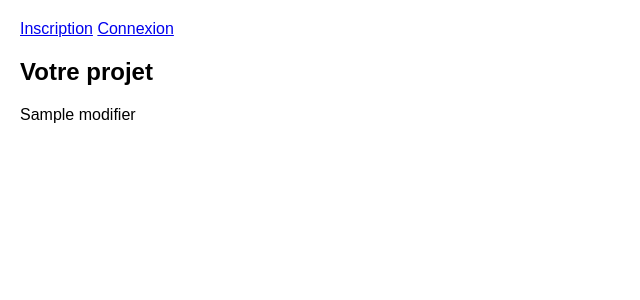
After one commit to Projets-Formation-IA-Analyse-de-Donnees/Projet_Fin_Anne, a Django app: template Talocka/Application_1/templates/modifier_projet.html in a window 1280 px wide. The commit adds this page. Shown: the top 300 px of the page, without its empty margins (0-640 px from the left). Run offline with Django 5.2, Linux system fonts and the light colour scheme; the template is opened without the code that fills it: most values are stand-ins (such as "Sample title", 1, 10 or a date in 2020).

Commit message:
encard_projetend

```diff
--- /dev/null
+++ b/Talocka/Application_1/templates/modifier_projet.html
@@ -0,0 +1,10 @@
+{% extends 'base.html' %}
+{% load static %}
+{% block content %}
+<h1>Votre projet</h1>
+
+{% if Modifier%}
+<p>{{ Modifier }}</p>
+{% endif %}
+
+{% endblock %}
--- a/Talocka/Application_1/templates/projets.html
+++ b/Talocka/Application_1/templates/projets.html
@@ -32,13 +32,13 @@
                     {% csrf_token %}
                     <button type="submit" class="btn btn-primary">C'est parti !</button>
                 </form>
-                <form method="post" action="{% url 'projets' %}">
+                <form method="post" action="{% url 'modifier_projet' %}">
                     {% csrf_token %}
-                    <button type="submit" class="btn btn-warning">Modifier</button>
+                    <button type="submit" name="Modifier" value="{{project.id}}" class="btn btn-warning">Modifier</button>
                 </form>
                 <form method="post" action="{% url 'projets' %}">
                     {% csrf_token %}
-                    <button type="submit" class="btn btn-danger">Supprimer</button>
+                    <button type="submit" name="Supprimer" value="{{project.id}}" class="btn btn-danger">Supprimer</button>
                 </form>
             </div>
         </div>
--- a/Talocka/Authentification/templates/base.html
+++ b/Talocka/Authentification/templates/base.html
@@ -21,12 +21,13 @@
             {% if request.resolver_match.url_name != 'deconnexion' %}
                 <a href="{% url 'deconnexion' %}">Déconnexion</a>
             {% endif %}
+            {% if request.resolver_match.url_name != 'accueil' %}
+                <a href="{% url 'accueil' %}">{% block title %}Auto_ML{% endblock %}</a>
+            {% endif %}
             {% if request.resolver_match.url_name != 'projets' %}
                 <a href="{% url 'projets' %}">projets</a>
             {% endif %}
-            {% if request.resolver_match.url_name != 'accueil' %}
-                <a href="{% url 'accueil' %}">{% block title %}Auto_ML{% endblock %}</a>
-            {% endif %}
+
         {% endif %}
 
 
--- a/Talocka/Talocka/urls.py
+++ b/Talocka/Talocka/urls.py
@@ -28,4 +28,5 @@ urlpatterns = [
     path('accueil/', app_1_views.accueil , name='accueil'),
     path('create_projet/', app_1_views.create_projet , name='create_projet'),
     path('projets/', app_1_views.projets , name='projets'),
+    path('modifier_projet/', app_1_views.modifier_projet , name='modifier_projet'),
     ]
```
Also changed, not shown: Talocka/Application_1/views.py (+8 -0 lines).
